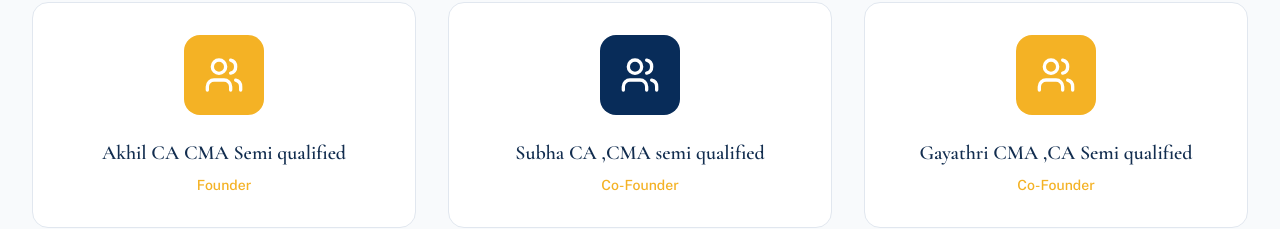
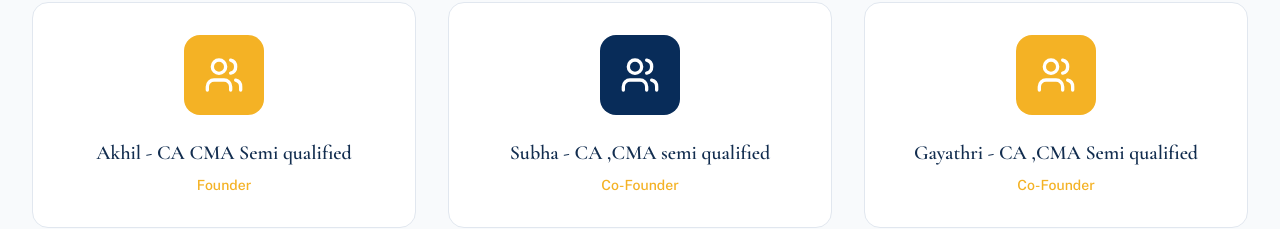
Before and after one commit to sagconsultantservice-design/SAG, a React (Vite) app: page /about in a window 1280 px wide. Shown: the part 2500-2729 px from the top of the page. Built offline with nearby package versions, Linux system fonts and the light colour scheme.

Commit message:
Update About.jsx

```diff
--- a/src/pages/About.jsx
+++ b/src/pages/About.jsx
@@ -14,9 +14,9 @@ const values = [
 ];
 
 const founders = [
-  { name: "Akhil CA CMA Semi qualified ", designation: "Founder ", color: "bg-accent" },
-  { name: "Subha CA ,CMA semi qualified", designation: "Co-Founder ", color: "bg-primary" },
-  { name: "Gayathri CMA ,CA  Semi qualified", designation: "Co-Founder", color: "bg-accent" },
+  { name: "Akhil - CA CMA Semi qualified ", designation: "Founder ", color: "bg-accent" },
+  { name: "Subha - CA ,CMA semi qualified", designation: "Co-Founder ", color: "bg-primary" },
+  { name: "Gayathri - CA ,CMA  Semi qualified", designation: "Co-Founder", color: "bg-accent" },
 ];
 
 export default function About() {
```
